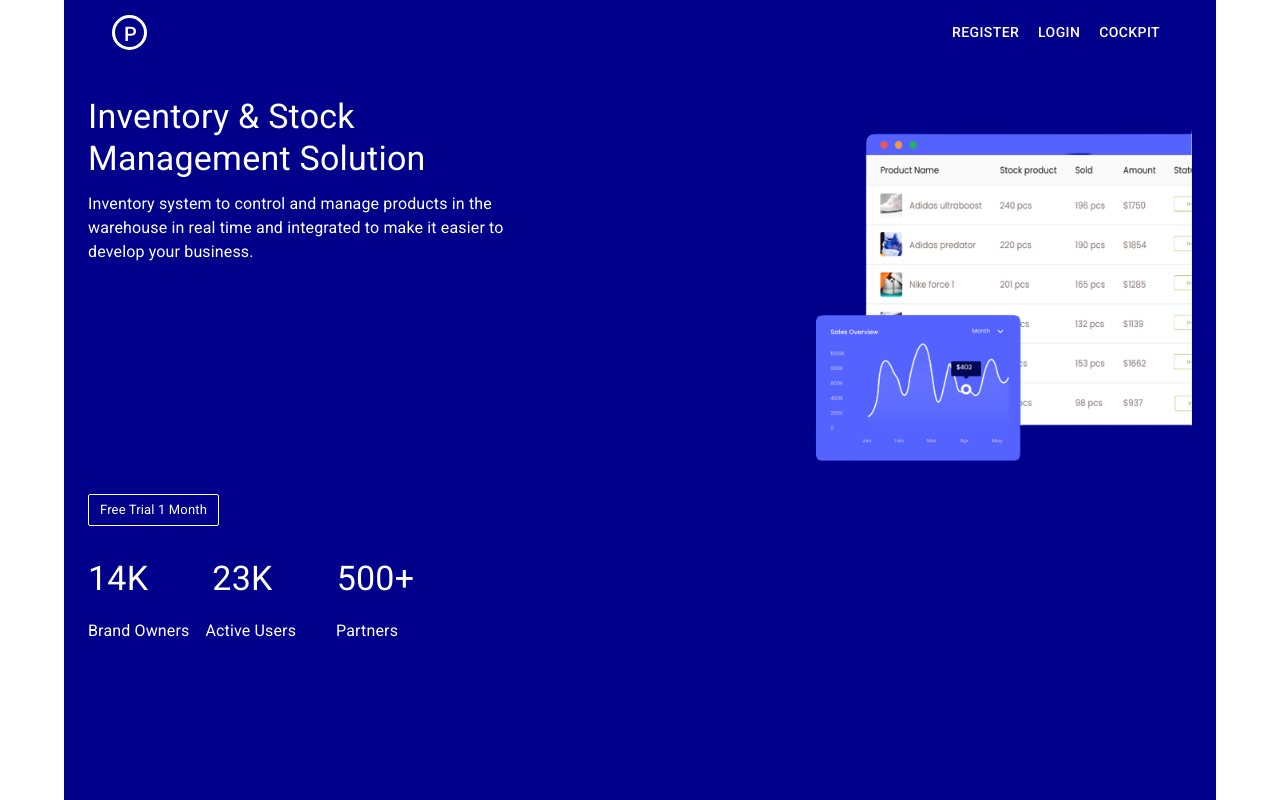
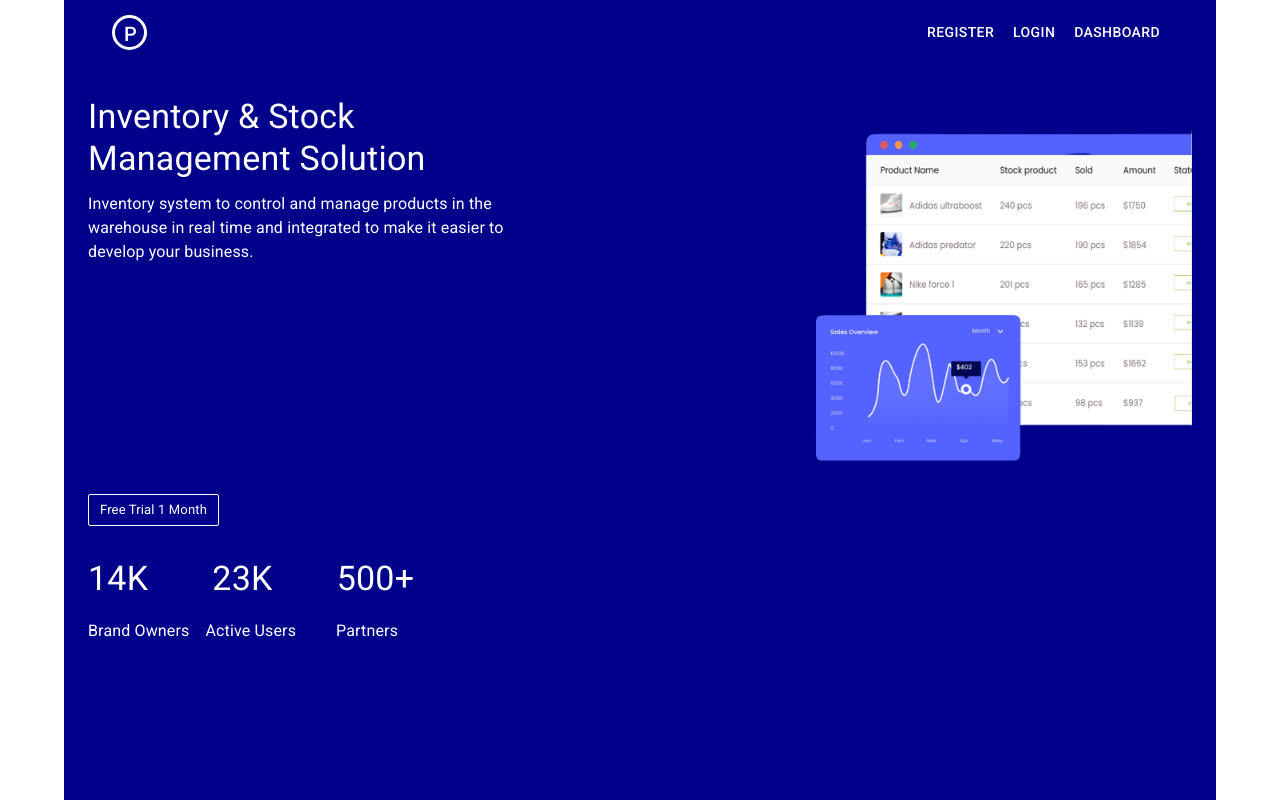
Before and after one commit to chrisAlide3/mern-pinvent-app, a React (Create React App) app in the folder frontend/: page / in a window 1280 px wide. Built offline with nearby package versions, Linux system fonts and the light colour scheme.

Commit message:
Renamed Cockpit into Dashboard

```diff
--- a/frontend/src/App.js
+++ b/frontend/src/App.js
@@ -19,7 +19,7 @@ function App() {
             <Route path="/login" element={<Login />} />
             <Route path="/forgot" element={<Forgot />} />
             <Route path="/resetpassword/:resetToken" element={<Reset />} />
-            <Route path="/cockpit" element={<Dashboard />} />
+            <Route path="/dashboard" element={<Dashboard />} />
           </Routes>
         </BrowserRouter>
       </Container>
--- a/frontend/src/pages/Home/Home.js
+++ b/frontend/src/pages/Home/Home.js
@@ -56,9 +56,9 @@ const Home = () => {
               variant="text"
               color="inherit"
               component={Link}
-              to="/cockpit"
+              to="/dashboard"
             >
-              Cockpit
+              Dashboard
             </Button>
           </Box>
         </Toolbar>
--- a/frontend/src/pages/auth/Login.js
+++ b/frontend/src/pages/auth/Login.js
@@ -11,7 +11,7 @@ import Typography from "@mui/material/Typography";
 import LoginIcon from "@mui/icons-material/Login";
 import TextField from "@mui/material/TextField";
 
-const Login = () => {
+const Login = ({ children }) => {
   return (
     <Container maxWidth="sm" sx={{ paddingTop: "100px" }}>
       <Card variant="outlined">
--- a/frontend/src/pages/dashboard/Dashboard.js
+++ b/frontend/src/pages/dashboard/Dashboard.js
@@ -1,12 +1,12 @@
 import React from "react";
 import Layout from "../../components/layout/Layout";
 
-const Cockpit = () => {
+const Dashboard = () => {
   return (
     <Layout>
-      <div>Cockpit</div>
+      <div>Dashboard</div>
     </Layout>
   );
 };
 
-export default Cockpit;
+export default Dashboard;
```
